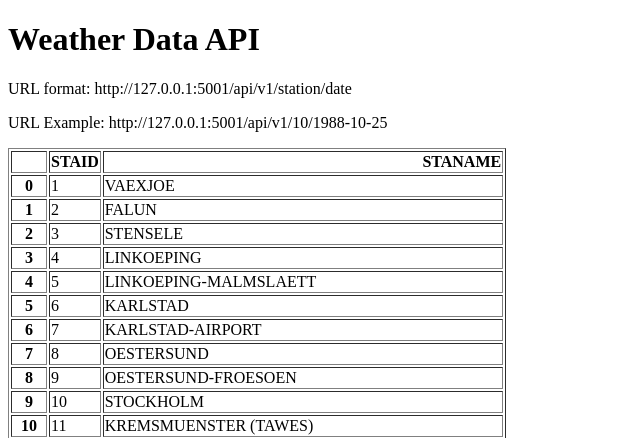
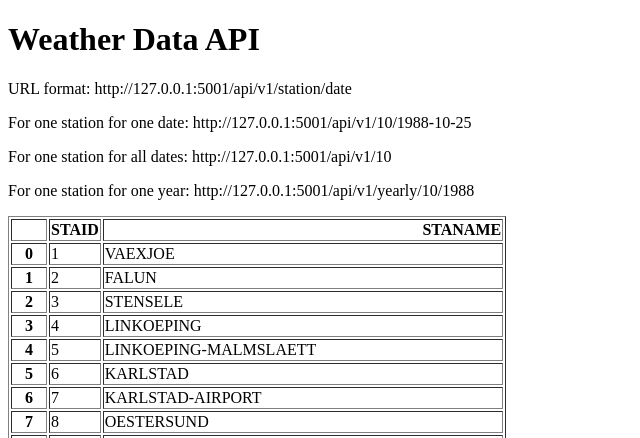
Before and after one commit to lcsmesquita/app6-weather-api, a Flask app: page / in a window 1280 px wide. Shown: the top 438 px of the page, without its empty margins (0-640 px from the left). Run offline with Flask 3, Linux system fonts and the light colour scheme.

Commit message:
Add URL endpoint for yearly and all data

```diff
--- a/main.py
+++ b/main.py
@@ -21,5 +21,22 @@ def api(station, date):
             "date": date,
             "temperature": temperature}
 
+@app.route("/api/v1/<station>")
+def all_data(station):
+    filename = "data_small\TG_STAID" + str(station).zfill(6) + ".txt"
+    df = pd.read_csv(filename, skiprows=20, parse_dates=['    DATE'])
+    result = df.to_dict(orient="records")
+    return result
+
+@app.route("/api/v1/yearly/<station>/<year>")
+def yearly(station, year):
+    filename = "data_small\TG_STAID" + str(station).zfill(6) + ".txt"
+    df = pd.read_csv(filename, skiprows=20)
+    df["    DATE"] = df["    DATE"].astype(str)
+    result = df[df["    DATE"].str.startswith(str(year))].to_dict(orient="records")
+    return result
+
+
+
 if __name__ == "__main__":
     app.run(debug=True, port=5001)
--- a/templates/home.html
+++ b/templates/home.html
@@ -7,7 +7,9 @@
 <body>
 <h1>Weather Data API</h1>
 <p>URL format: http://127.0.0.1:5001/api/v1/station/date</p>
-<p>URL Example: http://127.0.0.1:5001/api/v1/10/1988-10-25</p>
+<p>For one station for one date: http://127.0.0.1:5001/api/v1/10/1988-10-25</p>
+<p>For one station for all dates: http://127.0.0.1:5001/api/v1/10</p>
+<p>For one station for one year: http://127.0.0.1:5001/api/v1/yearly/10/1988</p>
 <p>{{data|safe}}</p>
 </body>
 </html>
```
